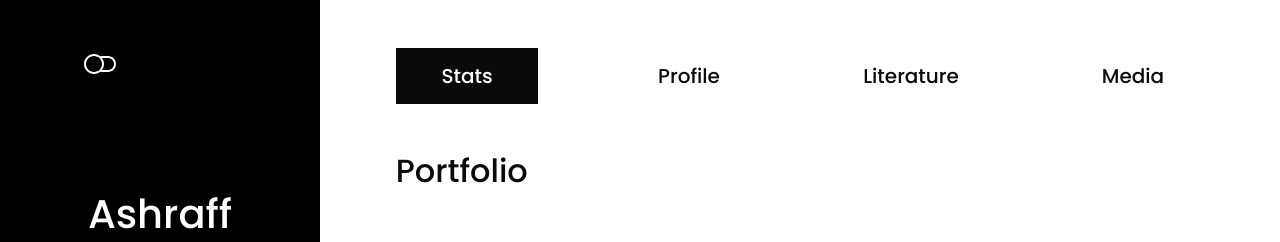
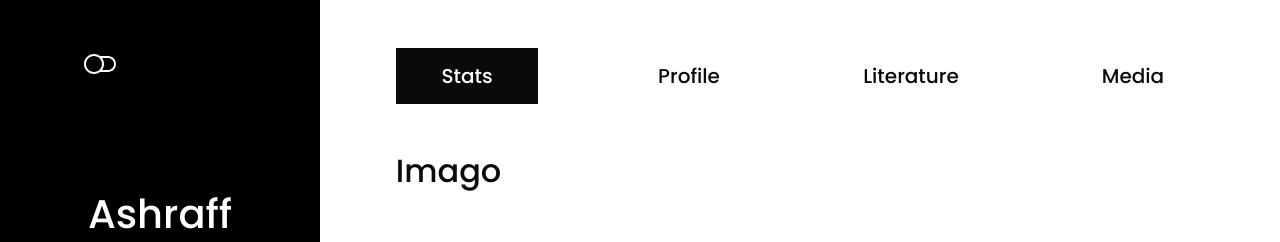
Before and after one commit to First-Derivative/ashhatz, a React (Create React App) app in the folder frontend/: page /#/profile in a window 1280 px wide. Before the commit this address led to /#/. Shown: the top 242 px of the page. Built offline with nearby package versions, Linux system fonts and the light colour scheme.

Commit message:
Add Profile page + Refactor root container to index.html

```diff
--- a/frontend/src/App.js
+++ b/frontend/src/App.js
@@ -1,6 +1,7 @@
 import React, { useEffect } from 'react';
 
 import Homepage from './pages/Homepage';
+import Profile from './pages/Profile';
 import { DarkmodeChannel } from './DarkmodeContext';
 import { Routes, Route, Navigate} from 'react-router-dom';
 import GlobalStyle from './utils/GlobalStyles';
@@ -28,6 +29,7 @@ function App() {
       <GlobalStyle />
       <Routes>
         <Route exact path="/" element={<Homepage/>} />
+        <Route exact path="/profile" element={<Profile/>} />
         <Route
         path="*"
         element={<Navigate to="/" replace />}
--- a/frontend/src/components/AppContent.js
+++ b/frontend/src/components/AppContent.js
@@ -1,13 +1,13 @@
 import React from 'react'
 import Navbar from './Navbar'
 
-function AppContent() {
+function AppContent({title}) {
   return (
     <div className="col-12 col-sm-9 p-4 p-sm-5">
       <Navbar />
       <div className="row mt-5 ">
         <div className="col-3 text-start px-3">
-            <div className="h2 mx-auto my-auto w-75"> Portfolio </div>
+            <div className="h2 mx-auto my-auto w-75"> {title} </div>
         </div>
       </div>
     </div>
--- a/frontend/src/components/Navbar.js
+++ b/frontend/src/components/Navbar.js
@@ -2,9 +2,10 @@ import React from 'react'
 import './Navbar.css'
 import { darkTheme, lightTheme} from '../utils/theme'
 import { useDarkmode } from '../DarkmodeContext'
+import { useNavigate } from 'react-router-dom'
 
 function Navbar() {
-
+  const navigate = useNavigate();
   const darkmode = useDarkmode();
 
   const active = {
@@ -12,12 +13,25 @@ function Navbar() {
     backgroundColor: `${darkmode ? darkTheme.text : lightTheme.text}`
   }
 
+  const handleHomepage = () => {
+    navigate('/');
+
+  }
+
+  const handleProfile = () => {
+    navigate('/profile');
+  }
+
   return (
     <div className="row gy-4 gy-sm-5 text-center justify-content-evenly">
 
       <div className="col-6 col-sm-3 px-3 ">
 
-        <div style={active}  className={`h5 my-auto mx-auto py-3 w-75 btn-nav target ${ darkmode ? "dark-btn-nav" : "" }`}>
+        <div
+        style={active}
+        className={`h5 my-auto mx-auto py-3 w-75 btn-nav target ${ darkmode ? "dark-btn-nav" : "" }`}
+        onClick={handleHomepage}
+        >
           Stats
         </div>
 
@@ -25,7 +39,10 @@ function Navbar() {
 
       <div className="col-6 col-sm-3 px-3">
 
-        <div className={`h5 my-auto mx-auto py-3 w-75 btn-nav target ${ darkmode ? 'dark-btn-nav' : '' }`}>
+        <div
+        className={`h5 my-auto mx-auto py-3 w-75 btn-nav target ${ darkmode ? 'dark-btn-nav' : '' }`}
+        onClick={handleProfile}
+        >
           Profile
         </div>
 
--- a/frontend/src/pages/Homepage.js
+++ b/frontend/src/pages/Homepage.js
@@ -6,7 +6,7 @@ function Homepage() {
   return (
       <div className="row">
         <SideBar />
-        <AppContent />
+        <AppContent title={'Portfolio'}/>
       </div>
   )
 }
--- /dev/null
+++ b/frontend/src/pages/Profile.js
@@ -0,0 +1,14 @@
+import React from 'react'
+import SideBar from '../components/SideBar'
+import AppContent from '../components/AppContent'
+
+function Profile() {
+  return (
+    <div className="row">
+    <SideBar />
+    <AppContent title={'Imago'}/>
+  </div>
+  )
+}
+
+export default Profile
```
